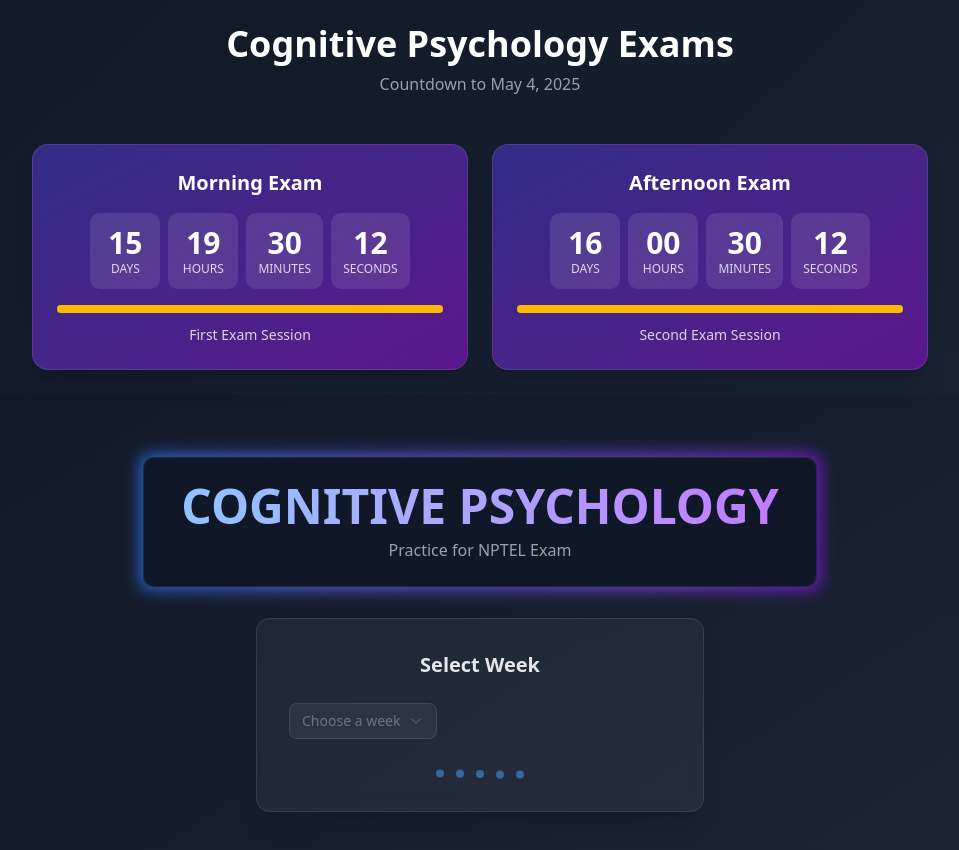
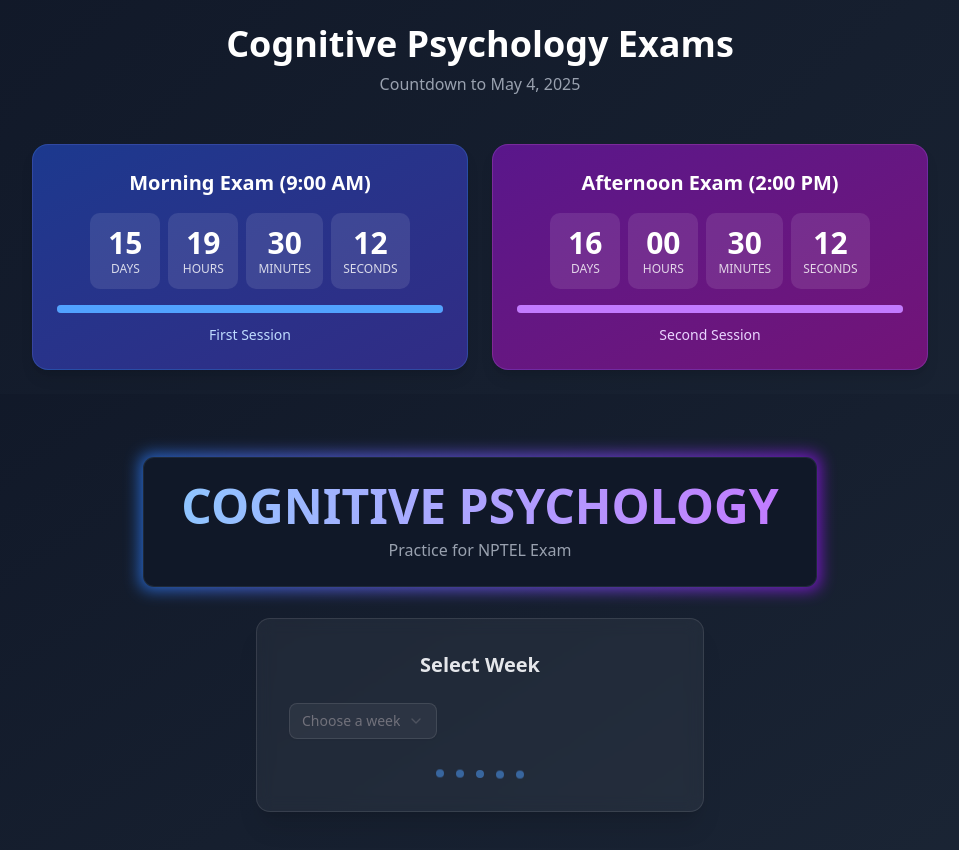
Before and after one commit to adarshsingh1706/Cognitive-Psychology, a Next.js app: page / in a window 1280 px wide. Shown: the top 850 px of the page, without its empty margins (160-1119 px from the left). Built offline with nearby package versions, Linux system fonts and the light colour scheme.

Commit message:
removed framer motion

```diff
--- a/src/app/page.js
+++ b/src/app/page.js
@@ -148,6 +148,7 @@ export default function Home() {
 
       <DualCountdown />
 
+
 <br/>
     <div className="min-h-screen flex flex-col items-center bg-gradient-to-br from-gray-900 to-gray-800 p-4">
       {/* Floating Out-of-the-Box Header */}
--- a/src/components/DualCountdown.jsx
+++ b/src/components/DualCountdown.jsx
@@ -1,19 +1,5 @@
 "use client";
 import { useEffect, useState } from 'react';
-import { motion } from 'framer-motion';
-
-const targetTimes = [
-  {
-    id: 'morning',
-    label: 'Morning Exam',
-    target: new Date('May 4, 2025 09:00:00').getTime()
-  },
-  {
-    id: 'afternoon',
-    label: 'Afternoon Exam',
-    target: new Date('May 4, 2025 14:00:00').getTime()
-  }
-];
 
 export default function DualCountdown() {
   const [timeLeft, setTimeLeft] = useState({
@@ -21,106 +7,108 @@ export default function DualCountdown() {
     afternoon: { days: 0, hours: 0, minutes: 0, seconds: 0 }
   });
 
+  // Calculate target times (May 4, 2025 in user's local timezone)
+  const getTargetTime = (hours) => {
+    const date = new Date();
+    date.setFullYear(2025, 4, 4); // May is month 4 (0-indexed)
+    date.setHours(hours, 0, 0, 0);
+    return date.getTime();
+  };
+
   useEffect(() => {
-    const updateTimers = () => {
+    const timer = setInterval(() => {
       const now = Date.now();
-      const newTimeLeft = {};
+      const morningTime = getTargetTime(9);
+      const afternoonTime = getTargetTime(14);
 
-      targetTimes.forEach(({ id, target }) => {
+      setTimeLeft({
+        morning: calculateTimeLeft(now, morningTime),
+        afternoon: calculateTimeLeft(now, afternoonTime)
+      });
+    }, 1000);
+
+    return () => clearInterval(timer);
+  }, []);
+
+  function calculateTimeLeft(now, target) {
     const diff = target - now;
 
     if (diff <= 0) {
-          newTimeLeft[id] = { days: 0, hours: 0, minutes: 0, seconds: 0 };
-          return;
+      return { days: 0, hours: 0, minutes: 0, seconds: 0 };
     }
 
-        newTimeLeft[id] = {
+    return {
       days: Math.floor(diff / (1000 * 60 * 60 * 24)),
       hours: Math.floor((diff / (1000 * 60 * 60)) % 24),
       minutes: Math.floor((diff / (1000 * 60)) % 60),
       seconds: Math.floor((diff / 1000) % 60)
     };
-      });
-
-      setTimeLeft(newTimeLeft);
-    };
-
-    updateTimers();
-    const timer = setInterval(updateTimers, 1000);
-
-    return () => clearInterval(timer);
-  }, []);
+  }
 
   return (
     <div className="grid gap-6 md:grid-cols-2 max-w-4xl mx-auto">
-      {targetTimes.map(({ id, label }) => (
-        <motion.div
-          key={id}
-          initial={{ opacity: 0, y: 20 }}
-          animate={{ opacity: 1, y: 0 }}
-          transition={{ duration: 0.5 }}
-          className="bg-gradient-to-br from-indigo-900 to-purple-900 rounded-2xl p-6 shadow-xl border border-white/10"
-        >
+      {/* Morning Exam Timer */}
+      <div className="bg-gradient-to-br from-blue-900 to-indigo-900 rounded-2xl p-6 shadow-lg border border-blue-400/20">
         <h3 className="text-xl font-bold text-white mb-4 text-center">
-            {label}
+          Morning Exam (9:00 AM)
         </h3>
-
-          <div className="flex justify-center gap-2">
-            {/* Days */}
-            {timeLeft[id].days > 0 && (
-              <div className="bg-white/10 rounded-lg p-3 text-center min-w-[70px]">
-                <div className="text-3xl font-bold text-white">
-                  {String(timeLeft[id].days).padStart(2, '0')}
-                </div>
-                <div className="text-white/80 text-xs">DAYS</div>
-              </div>
-            )}
-
-            {/* Time Units */}
-            {['hours', 'minutes', 'seconds'].map((unit) => (
-              <div key={unit} className="bg-white/10 rounded-lg p-3 text-center min-w-[70px]">
-                <div className="text-3xl font-bold text-white">
-                  {String(timeLeft[id][unit]).padStart(2, '0')}
-                </div>
-                <div className="text-white/80 text-xs">
-                  {unit.toUpperCase()}
-                </div>
-              </div>
-            ))}
+        <TimerDisplay time={timeLeft.morning} />
+        <ProgressBar time={timeLeft.morning} isMorning={true} />
+        <p className="text-center mt-3 text-sm text-blue-200">
+          {timeLeft.morning.days > 0 ? 'First Session' : 'Starts at 9:00 AM'}
+        </p>
       </div>
 
-          {/* Progress bar */}
-          <div className="mt-4 bg-white/20 rounded-full h-2">
-            <div
-              className="bg-amber-400 h-2 rounded-full"
-              style={{
-                width: `${calculateProgress(id, timeLeft[id])}%`
-              }}
-            />
+      {/* Afternoon Exam Timer */}
+      <div className="bg-gradient-to-br from-purple-900 to-fuchsia-900 rounded-2xl p-6 shadow-lg border border-purple-400/20">
+        <h3 className="text-xl font-bold text-white mb-4 text-center">
+          Afternoon Exam (2:00 PM)
+        </h3>
+        <TimerDisplay time={timeLeft.afternoon} />
+        <ProgressBar time={timeLeft.afternoon} isMorning={false} />
+        <p className="text-center mt-3 text-sm text-purple-200">
+          {timeLeft.afternoon.days > 0 ? 'Second Session' : 'Starts at 2:00 PM'}
+        </p>
       </div>
-
-          {/* Status message */}
-          <p className="text-center mt-3 text-sm text-white/80">
-            {getStatusMessage(id, timeLeft[id])}
-          </p>
-        </motion.div>
-      ))}
     </div>
   );
 }
 
-// Helper functions
-function calculateProgress(id, time) {
-  const totalHours = id === 'morning' ? 48 : 53; // 9AM (48h) vs 2PM (53h) from now
-  const remainingHours = time.days * 24 + time.hours;
-  return Math.max(0, Math.min(100, (remainingHours / totalHours) * 100));
+function TimerDisplay({ time }) {
+  return (
+    <div className="flex justify-center gap-2">
+      {time.days > 0 && (
+        <TimeUnit value={time.days} label="DAYS" />
+      )}
+      <TimeUnit value={time.hours} label="HOURS" />
+      <TimeUnit value={time.minutes} label="MINUTES" />
+      <TimeUnit value={time.seconds} label="SECONDS" />
+    </div>
+  );
 }
 
-function getStatusMessage(id, time) {
-  if (time.days === 0 && time.hours === 0 && time.minutes === 0) {
-    return 'Exam time has arrived!';
+function TimeUnit({ value, label }) {
+  return (
+    <div className="bg-white/10 rounded-lg p-3 text-center min-w-[70px]">
+      <div className="text-3xl font-bold text-white">
+        {String(value).padStart(2, '0')}
+      </div>
+      <div className="text-white/80 text-xs">{label}</div>
+    </div>
+  );
 }
-  return id === 'morning'
-    ? 'First Exam Session'
-    : 'Second Exam Session';
+
+function ProgressBar({ time, isMorning }) {
+  const totalHours = isMorning ? 48 : 53; // 9AM (48h) vs 2PM (53h) from now
+  const remainingHours = time.days * 24 + time.hours;
+  const progress = Math.max(0, Math.min(100, (remainingHours / totalHours) * 100));
+
+  return (
+    <div className="mt-4 bg-white/20 rounded-full h-2">
+      <div
+        className={`h-2 rounded-full ${isMorning ? 'bg-blue-400' : 'bg-purple-400'}`}
+        style={{ width: `${progress}%` }}
+      />
+    </div>
+  );
 }
```
Lines whose indentation alone changed are shown as unchanged.
